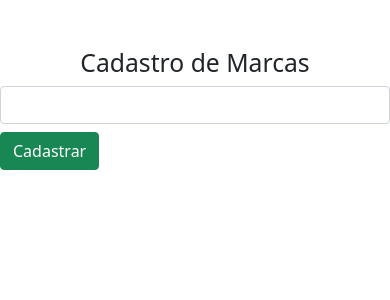
After one commit to AquinoCoding/Loja_Virtual, a Flask app: page /cadastro-marcas in a window 390 px wide. The commit adds this page. Shown: the top 300 px of the page. Run offline with Flask 2, Linux system fonts and the light colour scheme; some libraries are stand-ins or nearby versions.

Commit message:
Version 0.4

```diff
--- a/loja/__init__.py
+++ b/loja/__init__.py
@@ -1,8 +1,6 @@
 from flask import Flask
 from flask_sqlalchemy import SQLAlchemy
 from flask_bcrypt import Bcrypt
-
-
 
 app = Flask(__name__)
 app.config['SQLALCHEMY_DATABASE_URI'] = 'sqlite:///minhaloja.db'
@@ -12,3 +10,4 @@ db = SQLAlchemy(app)
 bcrypt = Bcrypt(app)
 
 from loja.admin import route
+from loja.produtos import route
--- a/loja/admin/route.py
+++ b/loja/admin/route.py
@@ -9,6 +9,7 @@ import os
 
 # Definidor de nome da rota visual no navegador
 @app.route('/admin')
+
 # Definidor do nome da rota no código conforme o nome da função
 def admin():
     if 'email' not in session:
@@ -58,7 +59,7 @@ def login():
 
         if user and bcrypt.check_password_hash(user.senha, form.senha.data):
             session['email'] = form.email.data
-            flash(f'{form.email.data} Seja Bem-vindo Novamente', 'sucess')
+            flash(f'{form.email.data} Login feito com sucesso', 'sucess')
             return redirect(request.args.get('next') or url_for('admin'))
         else:
             flash('Email ou Senha Incorreto', 'danger')
--- /dev/null
+++ b/loja/produtos/route.py
@@ -0,0 +1,31 @@
+from datetime import time
+from flask import redirect, render_template, url_for, flash, request
+from loja import db, app
+from .models import Marcas, Categorias
+
+@app.route('/cadastro-marcas', methods=['GET', 'POST'])
+def cadastro_marca():
+
+    if request.method == 'POST':
+        getmarca = request.form.get('marca')
+        marca = Marcas(nome=getmarca)
+        db.session.add(marca)
+        flash(f'A marca {getmarca} foi cadastrada com sucesso', 'success')
+        db.session.commit()
+        return redirect(url_for('cadastro_marca'))
+
+    return render_template('/produtos/addmarca.html', marcas='marcas', title='Cadastro de Marcas')
+
+
+@app.route('/cadastro-categorias', methods=['GET', 'POST'])
+def cadastro_categ():
+
+    if request.method == 'POST':
+        getcat = request.form.get('categoria')
+        categoria = Categorias(nome=getcat)
+        db.session.add(categoria)
+        flash(f'A Categoria {getcat} foi cadastrada com sucesso', 'success')
+        db.session.commit()
+        return redirect(url_for('cadastro_categ'))
+
+    return render_template('/produtos/addmarca.html', title='Cadastro de Categorias')
--- a/loja/templates/admin/index.html
+++ b/loja/templates/admin/index.html
@@ -2,6 +2,6 @@
 
 {% block content %}
 
-{% include 'mensagens.html' %}
+{% include "mensagens.html" %}
 
 {% endblock content %}
--- a/loja/templates/admin/login.html
+++ b/loja/templates/admin/login.html
@@ -6,8 +6,9 @@
     <div class="row">
         <div class="col-md-4"></div>
         <div class="col-md-4">
+    <div class="text-center h1 text-success"> Login </div>
 
-    <div class="text-center h1 text-black-50"> Login </div>
+    {% include "mensagens.html" %}
 
     <form method="post" enctype="multipart/form-data">
         <div>
@@ -15,7 +16,7 @@
             {{ render_field(form.senha, class="form-control") }}
 
         </div>
-        <p><input type="submit" value="Entrar" class="btn btn-dark mt-2"></p>
+        <p><input type="submit" value="Entrar" class="btn btn-success"></p>
     </form>
     <div class="col-md-4"></div>
 </div>
--- a/loja/templates/admin/registrar.html
+++ b/loja/templates/admin/registrar.html
@@ -2,9 +2,10 @@
 
 {% block content %}
 
-<div class="text-center h1 text-black-50"> Registrar </div>
 
 <div class="container">
+    {% include "mensagens.html" %}
+    <div class="text-center text-success h1"> Registrar </div>
     {% from "formshelp.html" import render_field %}
 <form method="post" enctype="multipart/form-data">
   <div>
@@ -17,7 +18,7 @@
     <input type="file" name="foto">
 
   </div>
-  <p><input type="submit" value="Registrar" class="btn btn-dark mt-2"></p>
+  <p><input type="submit" value="Registrar" class="btn btn-success"></p>
 </form>
 
 </div>
--- a/loja/templates/mensagens.html
+++ b/loja/templates/mensagens.html
@@ -3,7 +3,7 @@
 {% if messages %}
     <div class=flashes>
     {% for category, message in messages %}
-    <div class="alert alert-danger{{ category }}">{{ message }}</div>
+    <div class="alert alert-{{ category }}">{{ message }}</div>
     {% endfor %}
     </div>
 {% endif %}
--- /dev/null
+++ b/loja/templates/produtos/addmarca.html
@@ -0,0 +1,31 @@
+{% extends "layout.html" %}
+
+{% block content %}
+
+<div class="cont">
+    <div class="row">
+        <div class="col-md-3"></div>
+        <div class="col-md-6">
+
+            {% if marcas %}
+                <h2 class="text-center mt-5">Cadastro de Marcas</h2>
+                <form action="", method="POST">
+                    <input type="text" name="marca" class="form-control">
+                    <input type="submit" value="Cadastrar" class="btn btn-success mt-2">
+                </form>
+
+            {% else %}
+                <h2 class="text-center mt-5">Cadastro de Categorias</h2>
+                <form action="", method="POST">
+                    <input type="text" name="categorias" class="form-control">
+                    <input type="submit" value="Cadastrar" class="btn btn-success mt-2">
+                </form>
+            {% endif %}
+            {% include "mensagens.html" %}
+        </div>
+        <div class="col-md-3"></div>
+
+    </div>
+</div>
+
+{% endblock content %}
```
Also changed, not shown: loja/produtos/models.py (added, +13 -0 lines), loja/minhaloja.db, loja/produtos/__init__.py (added), 1 other file.
